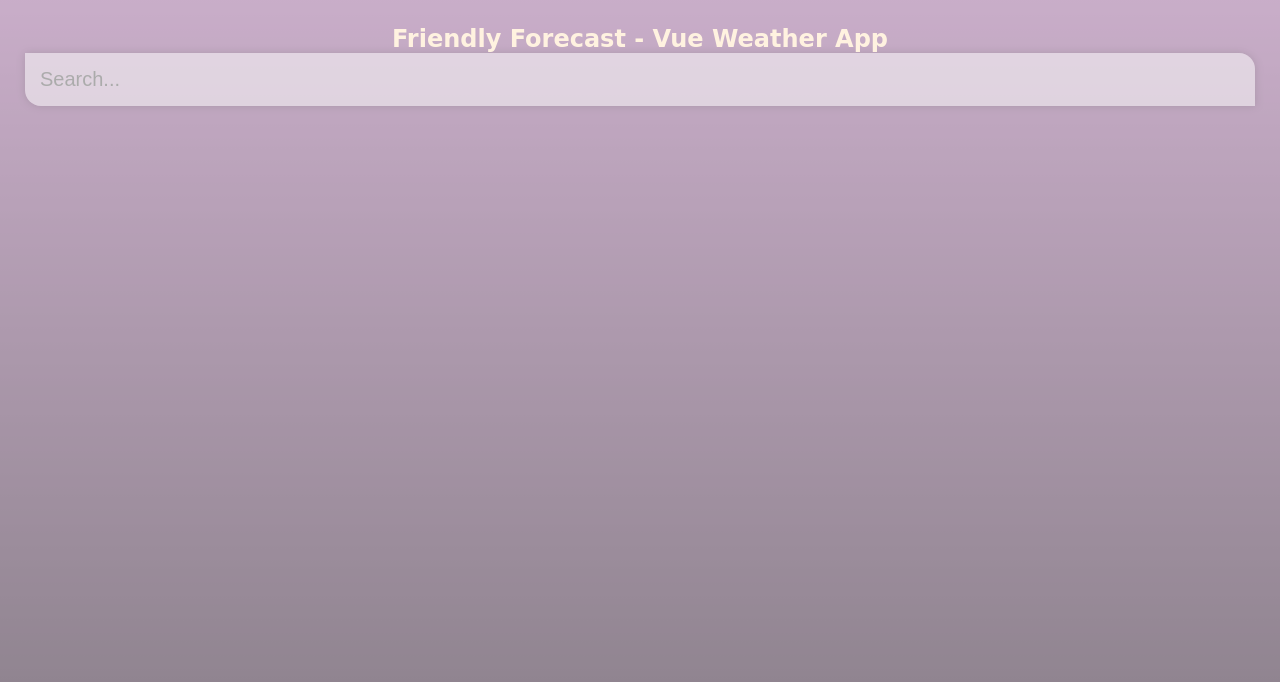
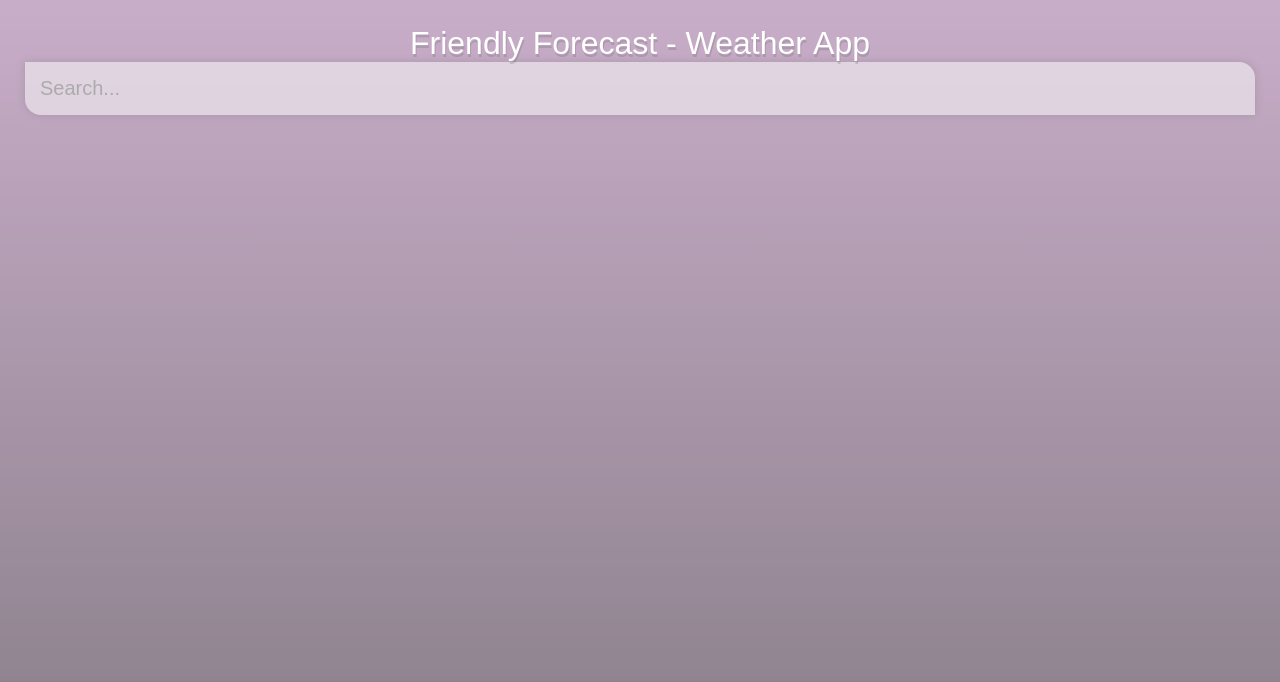
Before and after one commit to rubinkazan/friendly-forecast, a Vue app: page / in a window 1280 px wide. Shown: the top 682 px of the page. Built offline with nearby package versions, Linux system fonts and the light colour scheme; the HTML template or start-up script is replaced by a standard one.

Commit message:
Updated styling further

```diff
--- a/src/App.vue
+++ b/src/App.vue
@@ -1,7 +1,9 @@
 <template>
   <div id="app" :class="typeof weather.main != 'undefined' && weather.main.temp > 16 ? 'warm' : 'cold'">
     <main>
-      <h2 class="cs" style="text-align: center;">Friendly Forecast - Vue Weather App</h2>
+      <div>
+      <p style="text-align: center;" class="cs">Friendly Forecast - Weather App</p>
+      </div>
 <!-- Default search box, on keypress fetchWeather() method is called -->
       <div class="search-box">
         <input
@@ -33,7 +35,7 @@
 <script>
 
 export default {
-  name: 'App',
+  name: 'Friendly Forecast',
   data(){
     return{
       //OpenWeather API Key
@@ -86,8 +88,13 @@ body {
 }
 
 .cs {
-  font-family: 'Comic Sans MS', cursive, sans-serif;
+  font-family: 'montserrat', sans-serif;
   color:blanchedalmond;
+  color: #FFF;
+  font-size: 32px;
+  font-weight: 500;
+  text-align: center;
+  text-shadow: 1px 3px rgba(0, 0, 0, 0.25);
 }
 
 /* Three different backround states
```
